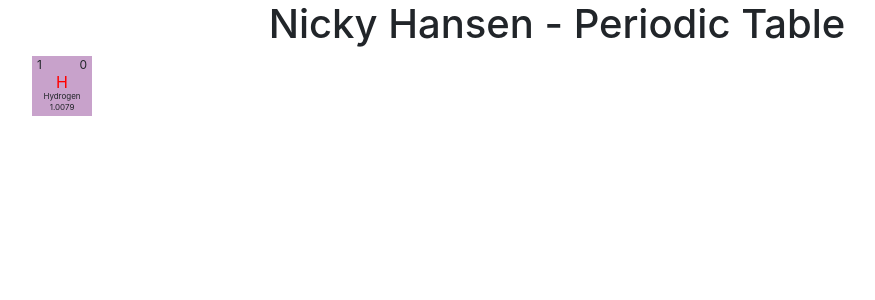
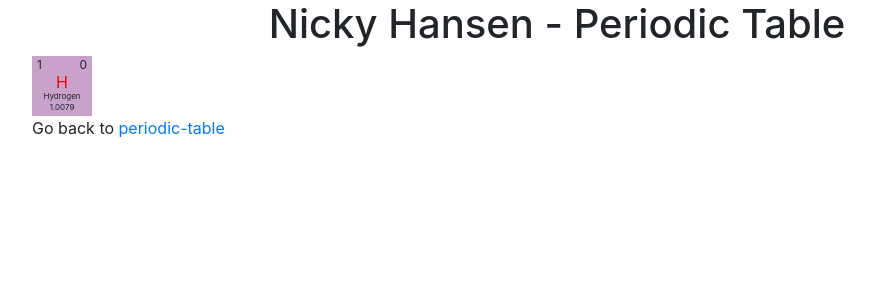
Before and after one commit to velreine/angular-periodic-table, an Angular app: page /element/1 in a window 1280 px wide. Shown: the top 300 px of the page, without its empty margins (83-958 px from the left). Built offline with nearby package versions, Linux system fonts and the light colour scheme.

Commit message:
.element no longer gives position absolute, i will  instead rely on bootstrap to inject position-absolute where necessary.

```diff
--- a/src/app/element-detail/element-detail.component.css
+++ b/src/app/element-detail/element-detail.component.css
@@ -0,0 +1,3 @@
+.element {
+    position: relative !important;
+}
--- a/src/app/element-detail/element-detail.component.html
+++ b/src/app/element-detail/element-detail.component.html
@@ -1,16 +1,30 @@
 
-<div *ngIf="element === null; else elementFound">
-    <p>Element is null.</p>
-</div>
+<div class="container">
+        <div *ngIf="element === null; else elementFound">
+            <div class="row">
+                <div class="col">
+                    <p>Element is null.</p>
+                </div>
+            </div>
+        </div>
+
+
+
 <ng-template #elementFound>
-    <div class="container">
+
         <div class="row">
             <div class="col-6">
-                <app-element [element]=element></app-element>
+                <app-element [cssClasses]="'element position-relative'" [element]=element></app-element>
             </div>
             <div class="col-6">
                 <div [innerHTML]="htmlFromWiki"></div>
             </div>
         </div>
-    </div>
+        <div class="row">
+            <div class="col">
+                <p>Go back to <a routerLink="">periodic-table</a></p>
+            </div>
+        </div>
 </ng-template>
+
+</div>
--- a/src/app/element/element.component.css
+++ b/src/app/element/element.component.css
@@ -1,5 +1,5 @@
 .element {
-    position: absolute;
+    /*position: absolute;*/
     width: 60px;
     height: 60px;
 }
--- a/src/app/periodic-table/periodic-table.component.html
+++ b/src/app/periodic-table/periodic-table.component.html
@@ -79,7 +79,7 @@
         <div class="col">
             <div *ngFor="let element of elements">
                 <a class="noStyleLink" [routerLink]="'element/' + element.atomicNumber">
-                    <app-element [cssClasses]="'element' + ' ' + 'g'+element.group + ' ' + 'p'+element.period" [element]="element"></app-element>
+                    <app-element [cssClasses]="'element' + ' ' + 'g'+element.group + ' ' + 'p'+element.period + ' ' + 'position-absolute'" [element]="element"></app-element>
                     <!-- <app-element [element]="element"></app-element> -->
                 </a>
             </div>
```
